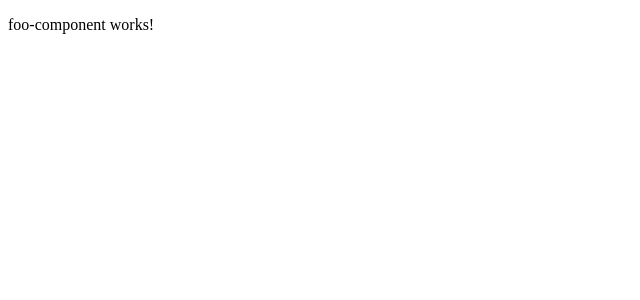
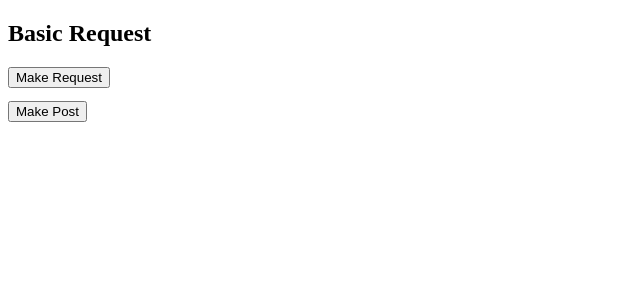
Before and after one commit to belliamatteo/RichiesteHTTPbellia, an Angular app in the folder request/: page / in a window 1280 px wide. Shown: the top 300 px of the page, without its empty margins (0-640 px from the left). Built offline with nearby package versions, Linux system fonts and the light colour scheme.

Commit message:
Update foo-component.component.html

```diff
--- a/request/src/app/foo-component/foo-component.component.html
+++ b/request/src/app/foo-component/foo-component.component.html
@@ -1 +1,5 @@
-<p>foo-component works!</p>
+<h2>Basic Request</h2>
+<button type="button" (click)="makeRequest()">Make Request</button>
+<div *ngIf="loading">loading...</div>
+<pre>{{data | json}}</pre>
+<button type="button" (click)="makeCompactPost()">Make Post</button>
```
